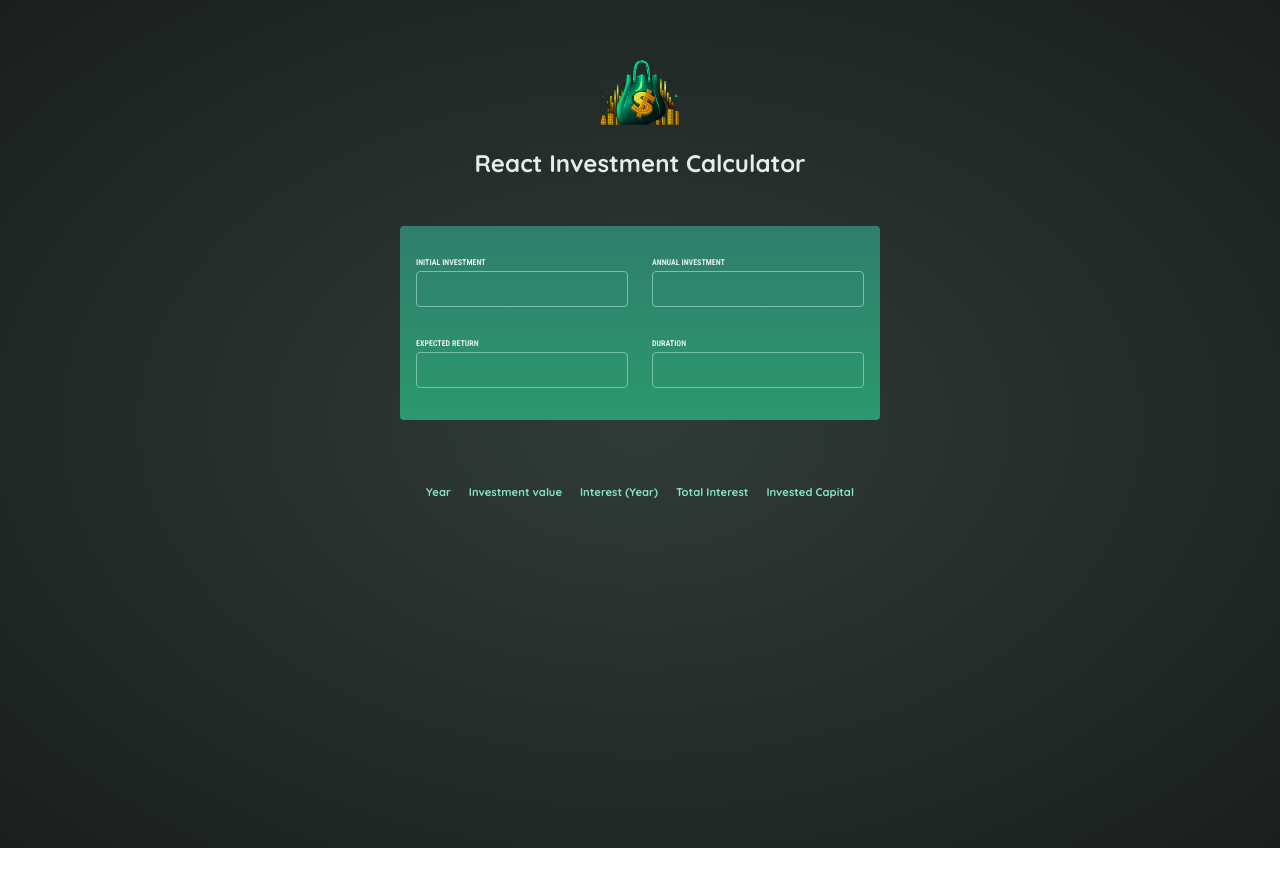
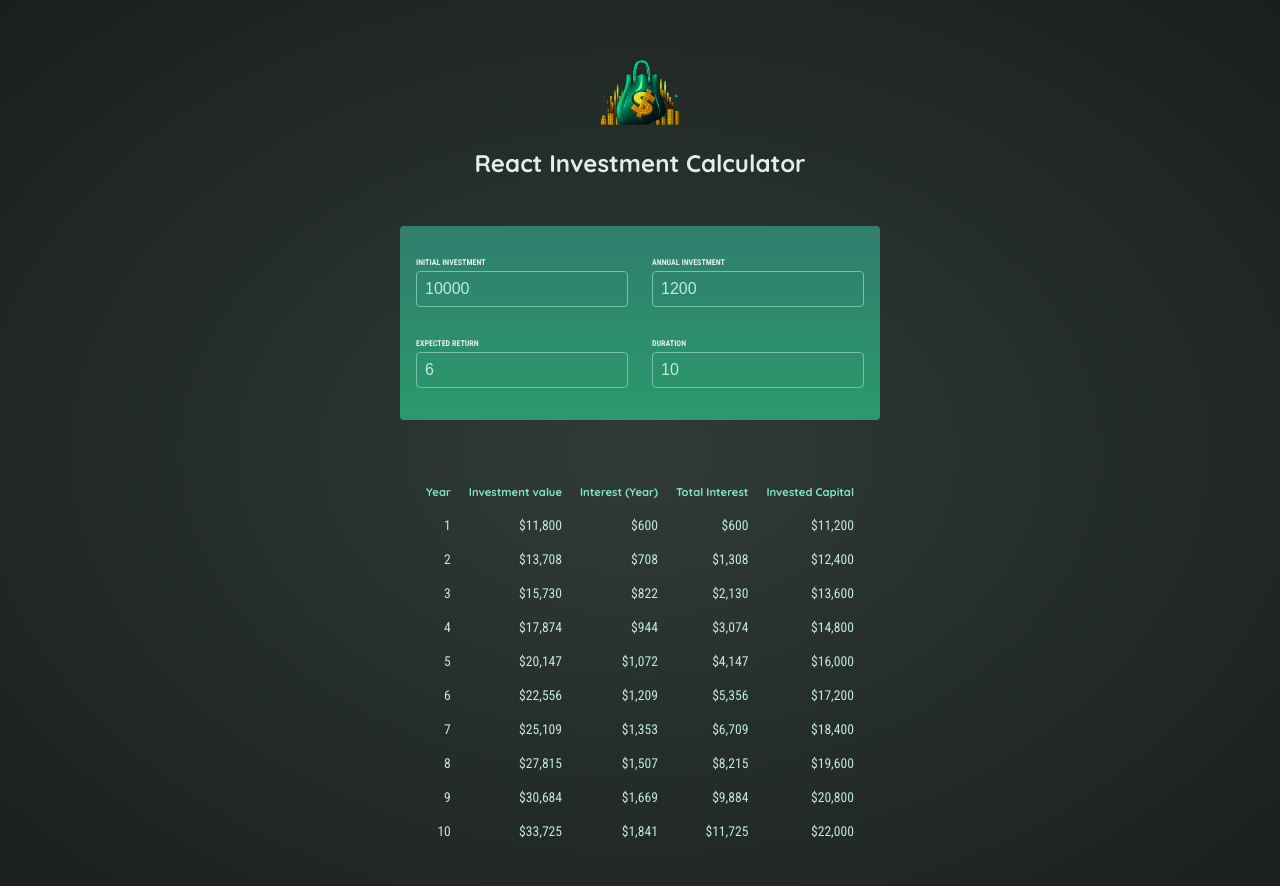
Before and after one commit to zvolcsey/react-investment-calculator, a React (Vite) app: page / in a window 1280 px wide. Shown: the top 886 px of the page. Before the commit the page ends 848 px from the top, so only its background shows below. Built offline with nearby package versions, Linux system fonts and the light colour scheme.

Commit message:
feat: Added input change functionality

```diff
--- a/src/App.jsx
+++ b/src/App.jsx
@@ -1,11 +1,39 @@
+import { useState } from "react";
 import UserInput from "./components/UserInput/UserInput"
 import ResultsTable from "./components/ResultsTable/ResultsTable"
+import { calculateInvestmentResults } from "./util/investment"
+
+const initialState = {
+  initialInvestment: 10000,
+  annualInvestment: 1200,
+  expectedReturn: 6,
+  duration: 10,
+}
 
 function App() {
+  const [currentInvestment, setCurentInvestment] = useState(initialState);
+
+  const result = calculateInvestmentResults(currentInvestment);
+
+  function handleCurrentInvestmentChange(inputField, newValue) {
+    setCurentInvestment(prevInvestment => {
+      return {
+        ...prevInvestment,
+        [inputField]: Number(newValue),
+      }
+    });
+  }
+
   return (
     <main>
-      <UserInput />
-      <ResultsTable />
+      <UserInput
+        currentInvestment={currentInvestment}
+        onChangeInvesment={handleCurrentInvestmentChange}
+      />
+      <ResultsTable
+        currentInvestment={currentInvestment}
+        result={result}
+      />
     </main>
   )
 }
--- a/src/components/ResultsTable/ResultsTable.jsx
+++ b/src/components/ResultsTable/ResultsTable.jsx
@@ -1,6 +1,24 @@
 import "./ResultsTable.css";
+import { formatter } from "../../util/investment";
 
-export default function ResultsTable() {
+export default function ResultsTable({ currentInvestment, result }) {
+  const { initialInvestment, annualInvestment } = currentInvestment;
+
+  const resultItems = result.map(data => {
+    const investedCapital = Number(initialInvestment) +
+      data.year * Number(annualInvestment);
+    const totalInterest = data.valueEndOfYear - Number(investedCapital);
+
+    return (
+      <tr key={data.year}>
+        <td>{data.year}</td>
+        <td>{formatter.format(data.valueEndOfYear)}</td>
+        <td>{formatter.format(data.interest)}</td>
+        <td>{formatter.format(totalInterest)}</td>
+        <td>{formatter.format(investedCapital)}</td>
+      </tr>
+    )
+  });
 
   return (
     <table id="result">
@@ -14,7 +32,7 @@ export default function ResultsTable() {
         </tr>
       </thead>
       <tbody>
-        {/* TODO */}
+        {resultItems}
       </tbody>
     </table>
   )
--- a/src/components/UserInput/UserInput.jsx
+++ b/src/components/UserInput/UserInput.jsx
@@ -1,6 +1,6 @@
 import "./UserInput.css";
 
-export default function UserInput() {
+export default function UserInput({ currentInvestment, onChangeInvesment }) {
   return (
     <div id="user-input">
       <div className="input-group">
@@ -11,6 +11,8 @@ export default function UserInput() {
             id="initial-investment-input"
             name="initial-investment"
             required
+            value={currentInvestment.initialInvestment}
+            onChange={(event) => onChangeInvesment("initialInvestment", Number(event.target.value))}
           />
         </p>
         <p>
@@ -20,6 +22,8 @@ export default function UserInput() {
             id="annual-investment-input"
             name="annual-investment"
             required
+            value={currentInvestment.annualInvestment}
+            onChange={(event) => onChangeInvesment("annualInvestment", Number(event.target.value))}
           />
         </p>
       </div>
@@ -31,6 +35,8 @@ export default function UserInput() {
             id="expected-return-input"
             name="expected-return"
             required
+            value={currentInvestment.expectedReturn}
+            onChange={(event) => onChangeInvesment("expectedReturn", Number(event.target.value))}
           />
         </p>
         <p>
@@ -40,6 +46,8 @@ export default function UserInput() {
             id="duration-input"
             name="duration"
             required
+            value={currentInvestment.duration}
+            onChange={(event) => onChangeInvesment("duration", Number(event.target.value))}
           />
         </p>
       </div>
```
